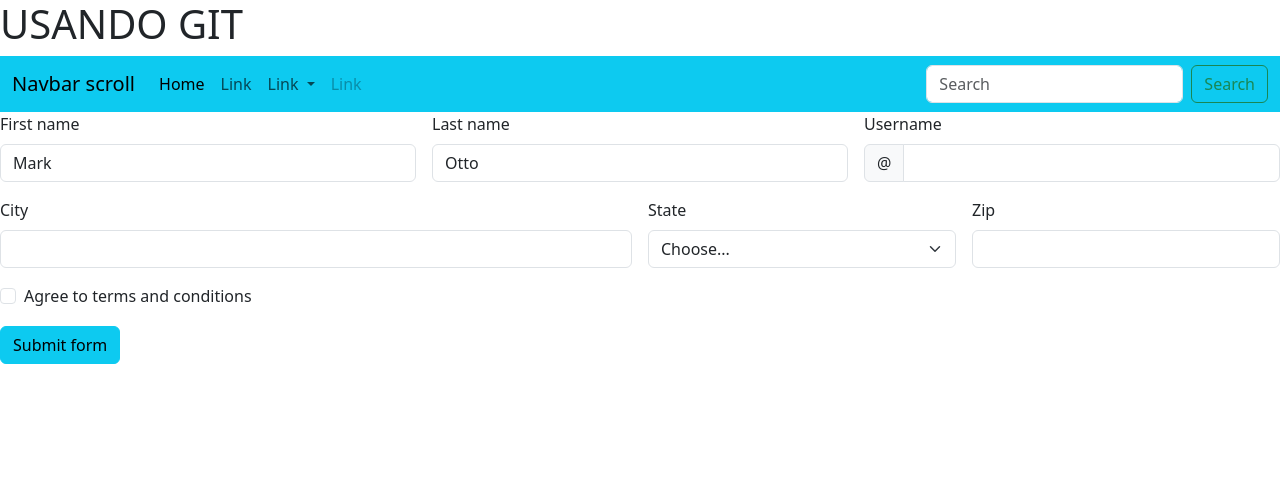
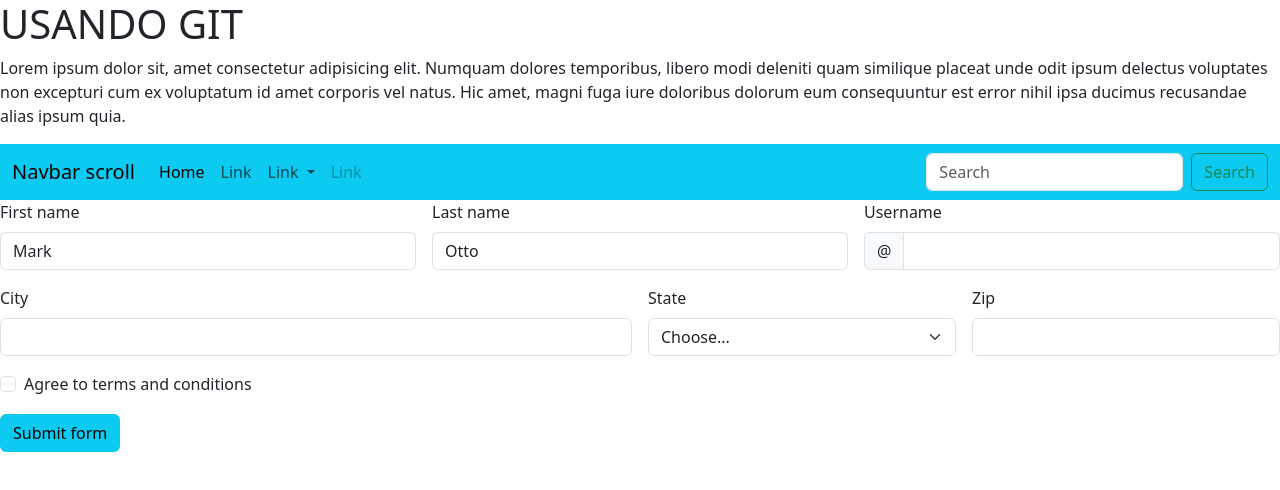
Before and after one commit to PFeltan/CaCpractice, a plain HTML site: page index.html in a window 1280 px wide. Drawn offline with nearby package versions, Linux system fonts and the light colour scheme.

Commit message:
nuevo cambio

```diff
--- a/index.html
+++ b/index.html
@@ -8,7 +8,7 @@
 </head>
 <body>
     <h1>USANDO GIT</h1>
-
+    <p>Lorem ipsum dolor sit, amet consectetur adipisicing elit. Numquam dolores temporibus, libero modi deleniti quam similique placeat unde odit ipsum delectus voluptates non excepturi cum ex voluptatum id amet corporis vel natus. Hic amet, magni fuga iure doloribus dolorum eum consequuntur est error nihil ipsa ducimus recusandae alias ipsum quia.</p>
     <nav class="navbar navbar-expand-lg bg-info">
         <div class="container-fluid">
           <a class="navbar-brand" href="#">Navbar scroll</a>
```
